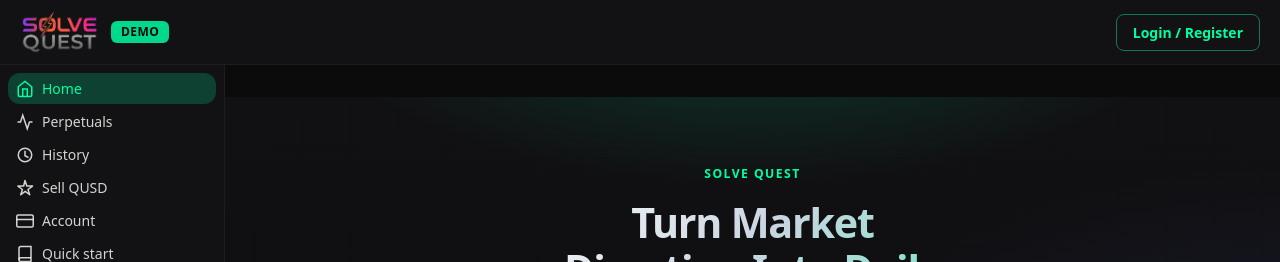
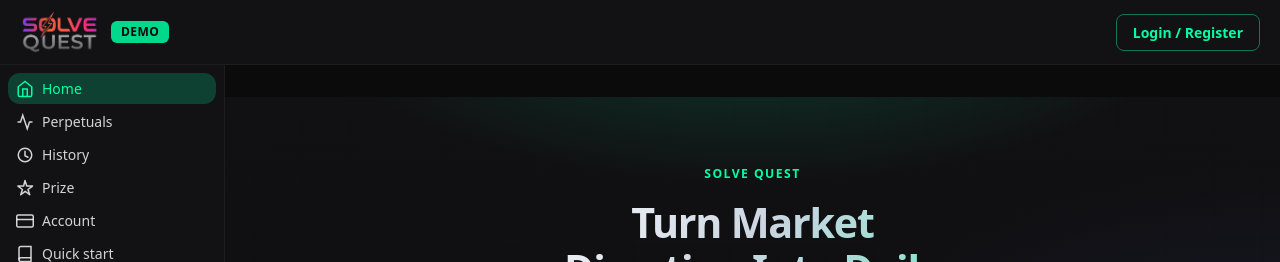
Before and after one commit to kekdios/solvequest, a React (Vite) app: page / in a window 1280 px wide. Shown: the top 262 px of the page. Built offline with nearby package versions, Linux system fonts and the light colour scheme; no server answers.

Commit message:
restore Prize

```diff
--- a/src/App.tsx
+++ b/src/App.tsx
@@ -223,8 +223,8 @@ const SCREEN_HEADER: Record<AppScreen, { title: string; lead: string }> = {
     lead: "Closed perpetual trades (newest first).",
   },
   sellQusd: {
-    title: "Sell QUSD",
-    lead: "Prize pool, spend QUSD for QUEST, and balances.",
+    title: "Prize",
+    lead: "Prize pool, QUEST purchase with QUSD, and balances.",
   },
   account: {
     title: "Account",
--- a/src/components/AppSidebar.tsx
+++ b/src/components/AppSidebar.tsx
@@ -74,7 +74,7 @@ const mainAppItems: { id: AppScreen; label: string; Icon: () => ReactNode }[] =
   { id: "landing", label: "Home", Icon: NavIconHome },
   { id: "trade", label: "Perpetuals", Icon: NavIconPerps },
   { id: "history", label: "History", Icon: NavIconHistory },
-  { id: "sellQusd", label: "Sell QUSD", Icon: NavIconPrize },
+  { id: "sellQusd", label: "Prize", Icon: NavIconPrize },
   { id: "account", label: "Account", Icon: NavIconAccount },
   { id: "quickstart", label: "Quick start", Icon: NavIconBook },
 ];
--- a/src/screens/QusdSellScreen.tsx
+++ b/src/screens/QusdSellScreen.tsx
@@ -63,7 +63,7 @@ export default function QusdSellScreen({
       })
       .catch(() => {
         if (cancelled) return;
-        setLoadErr("Could not load sell configuration.");
+        setLoadErr("Could not load prize configuration.");
       });
     return () => {
       cancelled = true;
@@ -129,7 +129,7 @@ export default function QusdSellScreen({
       setSellOk(
         sig
           ? `Sent ${qa != null ? `${qa} QUEST` : "QUEST"} — signature ${sig.slice(0, 12)}…`
-          : "Sale completed.",
+          : "Purchase completed.",
       );
       setQusdDraft("");
       await refreshMe();
@@ -145,7 +145,7 @@ export default function QusdSellScreen({
     return (
       <div style={card}>
         <p style={{ margin: 0, color: "var(--muted)" }}>
-          Selling QUSD for QUEST runs on the live app with a signed-in account. Demo mode uses local balances only.
+          Prize and QUEST purchase run on the live app with a signed-in account. Demo mode uses local balances only.
         </p>
       </div>
     );
@@ -216,11 +216,11 @@ export default function QusdSellScreen({
       </div>
 
       <div style={card}>
-        <label style={uiFieldLabel} htmlFor="qusd-sell-amount">
-          QUSD to spend (receive QUEST)
+        <label style={uiFieldLabel} htmlFor="prize-qusd-buy">
+          QUSD to spend (buy QUEST)
         </label>
         <input
-          id="qusd-sell-amount"
+          id="prize-qusd-buy"
           type="text"
           inputMode="decimal"
           placeholder="0"
@@ -238,7 +238,7 @@ export default function QusdSellScreen({
 
         {!solReceiveVerified ? (
           <p role="status" style={{ marginTop: 14, fontSize: 14, color: "var(--muted)" }}>
-            Verify your Solana address on the <strong>Account</strong> page to sell QUSD for QUEST.{" "}
+            Verify your Solana address on the <strong>Account</strong> page to enable QUEST purchases.{" "}
             {serverDepositAddress ? `Current address: ${serverDepositAddress.slice(0, 8)}…` : null}
           </p>
         ) : null}
@@ -260,7 +260,7 @@ export default function QusdSellScreen({
           disabled={busy || !solReceiveVerified}
           onClick={() => void submitSell()}
         >
-          {busy ? "Processing…" : "Sell QUSD"}
+          {busy ? "Processing…" : "Buy QUEST"}
         </button>
       </div>
     </div>
```
Also changed, not shown: 1 other file (tests, documents, lock files or other folders).
